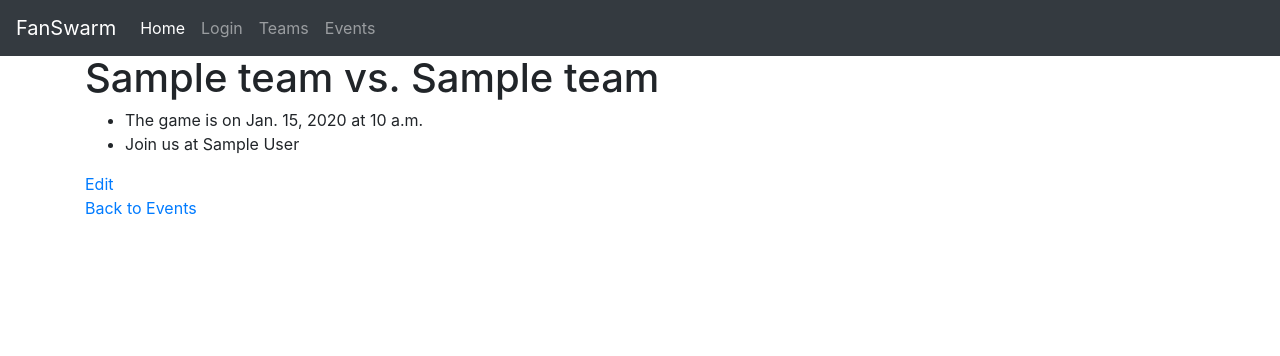
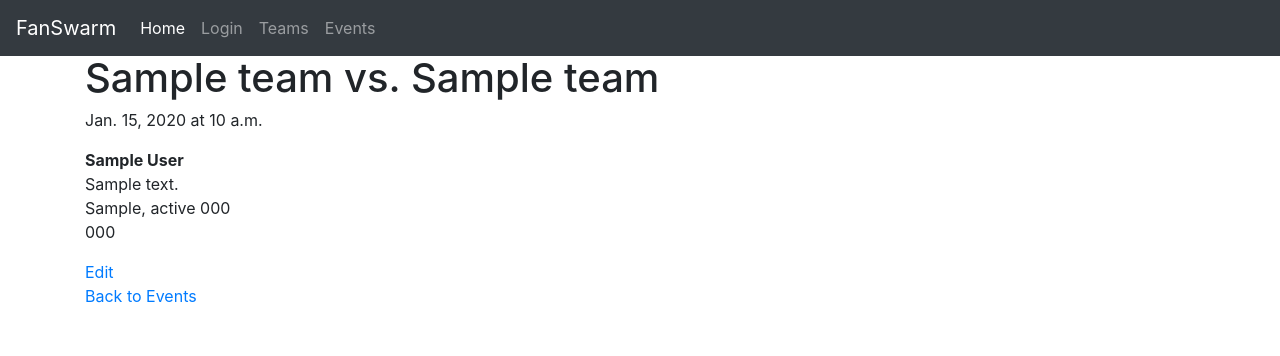
Before and after one commit to jusgolds/FanSwarm, a Django app: page /events/1/ in a window 1280 px wide. Shown: the top 356 px of the page. Run offline with Django 3.2, Linux system fonts and the light colour scheme; tables that the repository leaves empty hold one stand-in row (values such as "Sample post"); some libraries are stand-ins or nearby versions.

Commit message:
Change layout of event detail template

```diff
--- a/fanswarm/templates/fs/event_detail.html
+++ b/fanswarm/templates/fs/event_detail.html
@@ -4,10 +4,10 @@
 
 <h1>{{ event.fan_team }} vs. {{ event.opp_team }}</h1>
 
-<ul>
-  <li>The game is on {{ event.event_date }} at {{ event.event_time }}</li>
-  <li>Join us at {{ event.bar }}</li>
-</ul>
+<p>{{ event.event_date }} at {{ event.event_time }}</p>
+
+<p><b>{{ event.bar }}</b><br>{{ event.bar.street_address }}<br>{{ event.bar.city }}, {{ event.bar.state }} {{ event.bar.zip_code }}<br>
+{{ event.bar.phone_num }}</p>
 
 <a href="{% url 'event-edit' event_id=event.id %}">Edit</a>
 <br>
```
